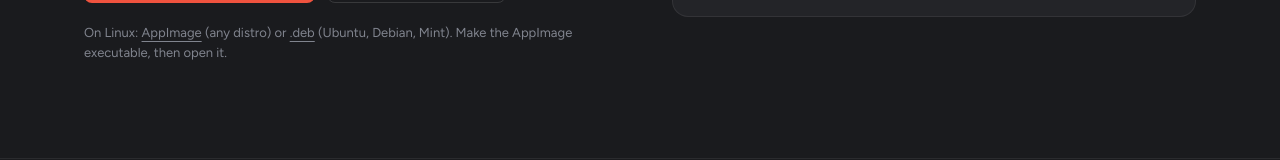
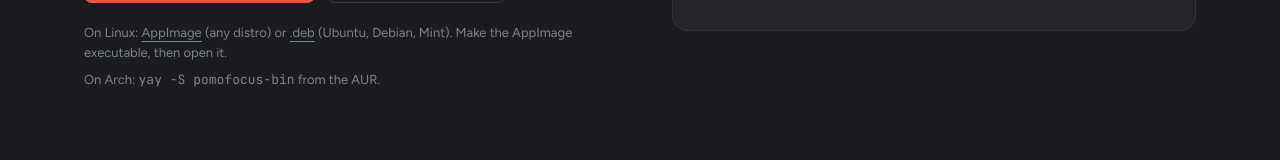
Before and after one commit to TunarJamalov/pomo, a Next.js app in the folder apps/web/: page /desktop in a window 1280 px wide. Shown: the part 597-757 px from the top of the page. Built offline with nearby package versions, Linux system fonts and the light colour scheme; no server answers.

Commit message:
feat(web): point Arch users to the AUR package on the desktop page

```diff
--- a/apps/web/app/desktop/page.tsx
+++ b/apps/web/app/desktop/page.tsx
@@ -12,7 +12,7 @@
   ShieldCheck,
 } from "lucide-react";
 import Footer from "@/components/Footer";
-import { DESKTOP_DOWNLOAD_URL, LINUX_APPIMAGE_URL, LINUX_DEB_URL, MICROSOFT_STORE_URL } from "@/lib/links";
+import { AUR_PACKAGE_URL, DESKTOP_DOWNLOAD_URL, LINUX_APPIMAGE_URL, LINUX_DEB_URL, MICROSOFT_STORE_URL } from "@/lib/links";
 
 export const metadata: Metadata = {
   title: { absolute: "Pomo Focus Desktop | Pomodoro Timer for Windows and Linux" },
@@ -101,6 +101,13 @@
               </a>{" "}
               (Ubuntu, Debian, Mint). Make the AppImage executable, then open it.
             </p>
+            <p className="mt-2 text-[13px] text-[var(--site-subtle)]">
+              On Arch:{" "}
+              <a href={AUR_PACKAGE_URL} target="_blank" rel="noreferrer" className="hover:text-[var(--site-fg)]">
+                <code className="font-mono">yay -S pomofocus-bin</code>
+              </a>{" "}
+              from the AUR.
+            </p>
           </div>
 
           <div className="panel overflow-hidden">
--- a/apps/web/lib/links.ts
+++ b/apps/web/lib/links.ts
@@ -20,6 +20,8 @@
 
 export const LINUX_DEB_URL = `${DESKTOP_RELEASE_URL}/pomo-focus_amd64.deb`;
 
+export const AUR_PACKAGE_URL = "https://aur.archlinux.org/packages/pomofocus-bin";
+
 export const MICROSOFT_STORE_URL =
   process.env.NEXT_PUBLIC_MICROSOFT_STORE_URL || "https://apps.microsoft.com/detail/9PDMHQ05QR55";
 
```
